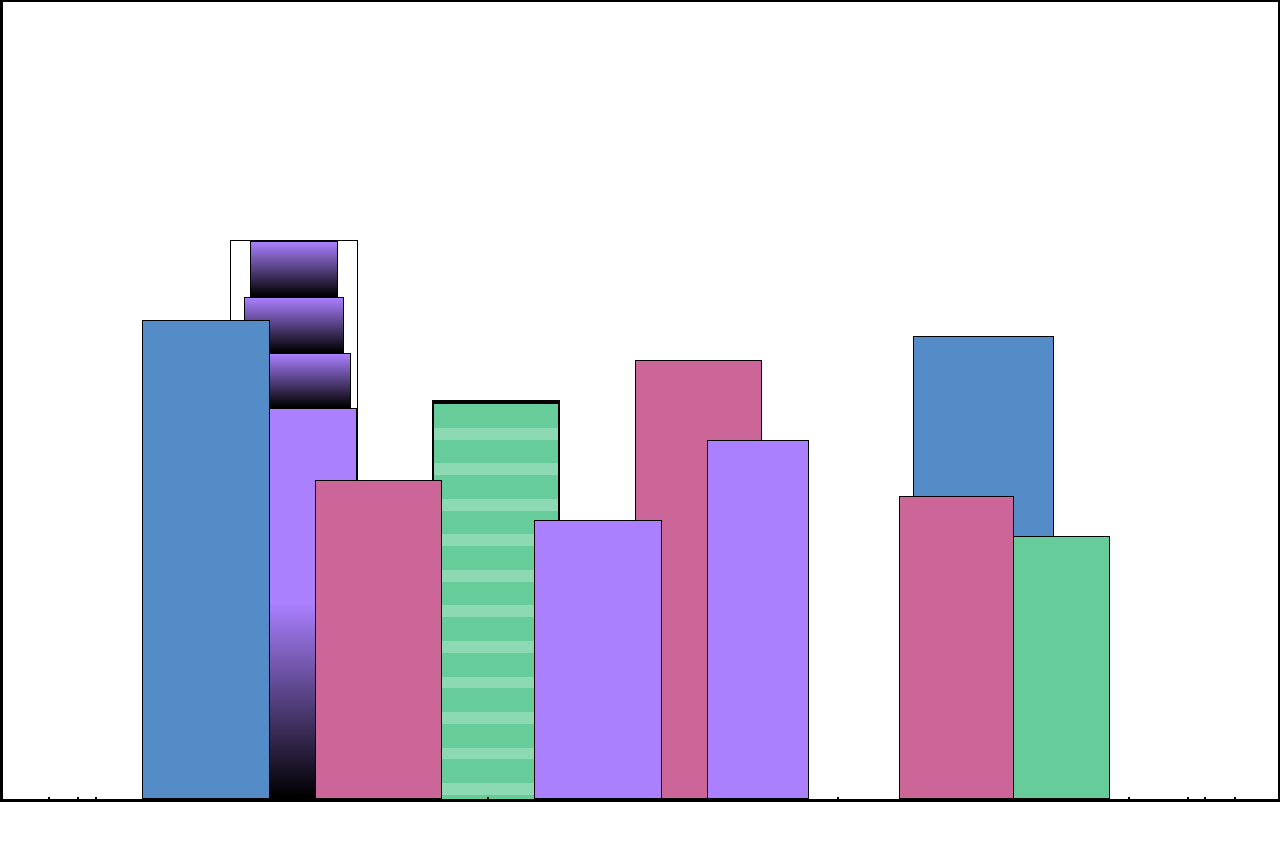
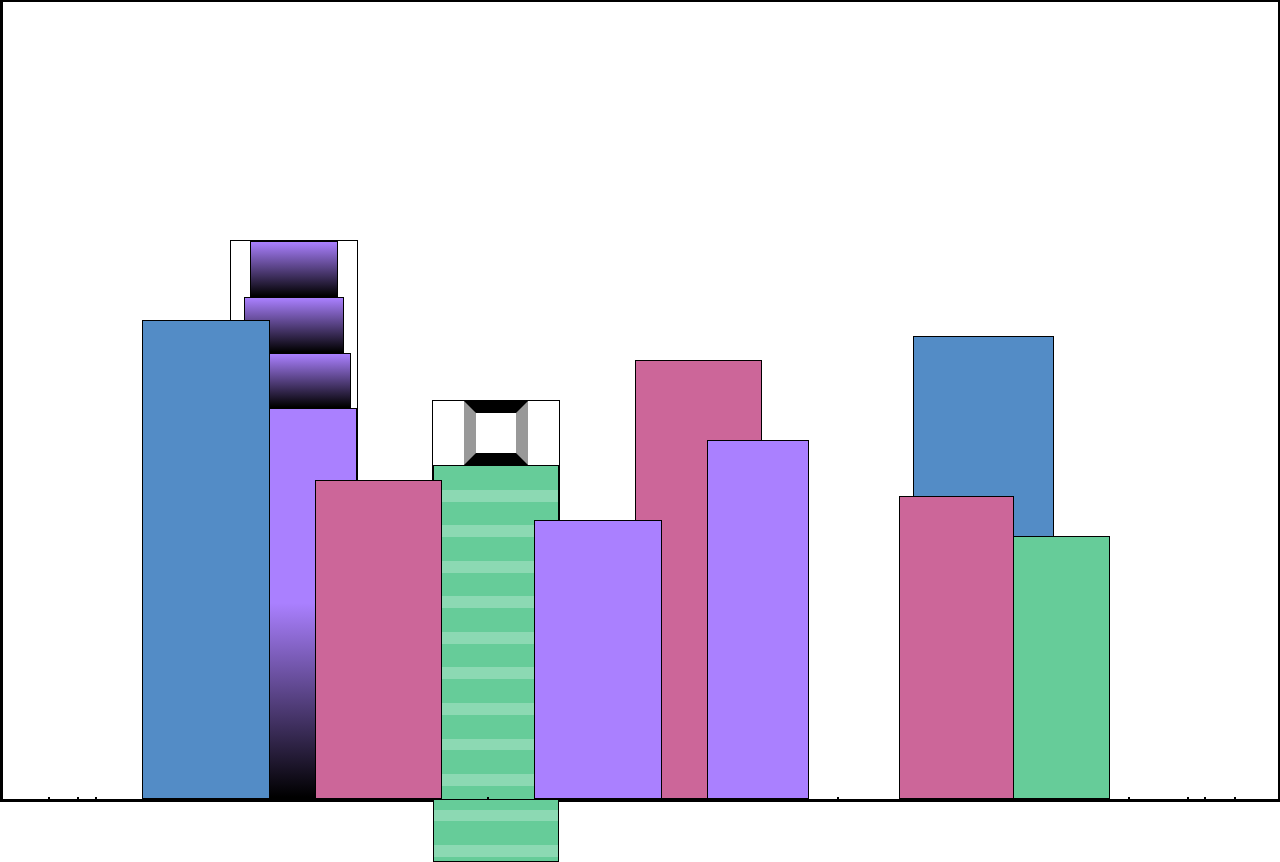
Before and after one commit to nedoratic/fcc-nrwd-15-city-skyline, a plain HTML site: page index.html in a window 1280 px wide. Before the commit the page ends 802 px from the top, so only its background shows below. Drawn offline with Linux system fonts and the light colour scheme.

Commit message:
style.css - class bb2a style added

```diff
--- a/style.css
+++ b/style.css
@@ -73,6 +73,16 @@ body {
     height: 50%;
 }
 
+.bb2a {
+    margin: auto;
+    width: 5vw;
+    height: 5vw;
+    border-top: 1vw solid #000;
+    border-bottom: 1vw solid #000;
+    border-left: 1vw solid #999;
+    border-right: 1vw solid #999;
+}
+
 .bb2b {
     width: 100%;
     height: 100%;
```
